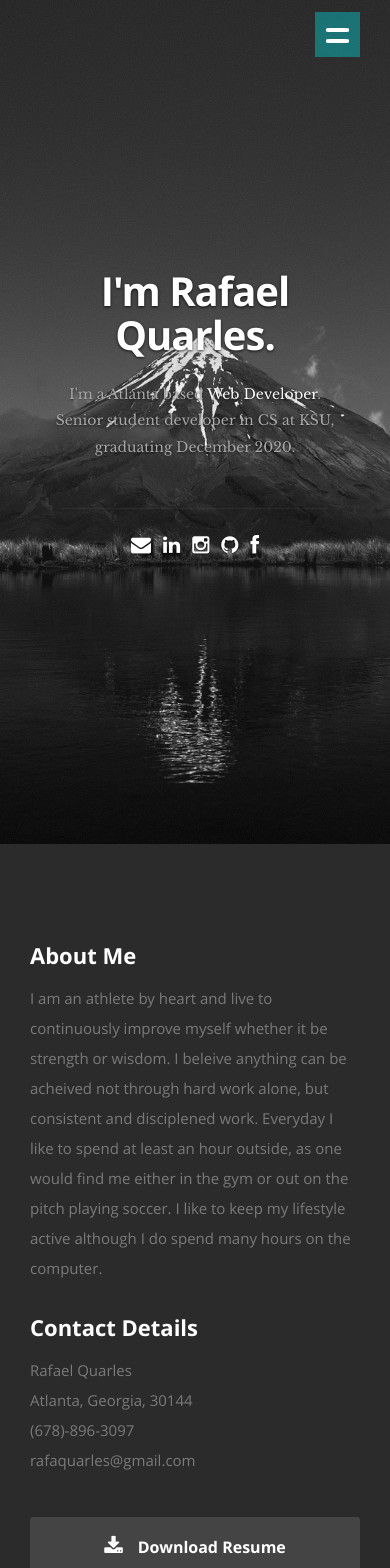
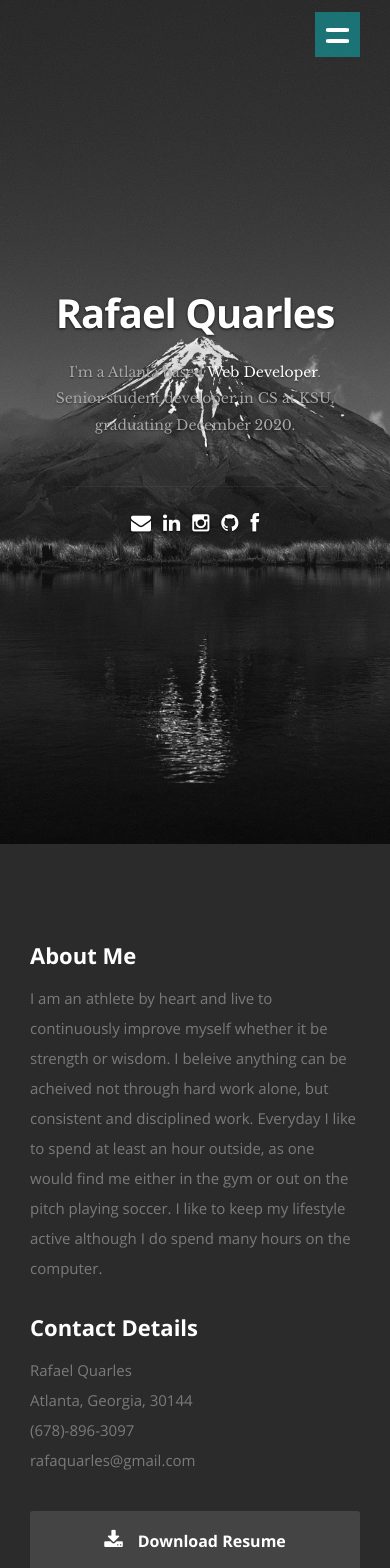
Before and after one commit to RafaelQuarles/rafaelquarles.github.io, a React (Create React App) app: page / in a window 390 px wide. Shown: the top 1568 px of the page. Built offline with nearby package versions, Linux system fonts and the light colour scheme.

Commit message:
update to mobile format

```diff
--- a/package.json
+++ b/package.json
@@ -8,6 +8,7 @@
     "@testing-library/user-event": "^7.2.1",
     "express": "^4.17.1",
     "express-favicon": "^2.0.1",
+    "framer-motion": "^1.11.1",
     "jquery": "^3.5.1",
     "path": "^0.12.7",
     "react": "^16.13.1",
@@ -17,6 +18,7 @@
     "react-scripts": "3.4.1"
   },
   "scripts": {
+    "_comment1": "before build replace below with node server.js",
     "start": "node server.js",
     "build": "react-scripts build",
     "test": "react-scripts test",
--- a/public/css/default.css
+++ b/public/css/default.css
@@ -705,15 +705,14 @@ properly.
 @media only screen and (max-width: 900px) {
 
    /* block grids on small screens */
-   .s-bgrid-sixths [class*="column"]   { width: 16.66667%; }
-   .s-bgrid-quarters [class*="column"] { width: 25%; }
-   .s-bgrid-thirds [class*="column"]   { width: 33.33333%; }
-   .s-bgrid-halves [class*="column"]   { width: 50%; }
+   .s-bgrid-sixths [class*="column"]   { width: 16.66667% !important; }
+   .s-bgrid-quarters [class*="column"] { width: 25% !important; }
+   .s-bgrid-thirds [class*="column"]   { width: 33.33333% !important; }
+   .s-bgrid-halves [class*="column"]   { width: 50% !important; }
 
-   /* block grids left clearing */
+   /* block grids left clearing*/
    .first { clear: none; }
    .s-first { clear: left; }
-
 }
 
 /* mobile wide/smaller tablets
@@ -727,7 +726,7 @@ properly.
 	}
    .column, .columns {
 	   width: auto !important;
-	   float: none;
+      float: left;
 	   margin-left: 0;
 	   margin-right: 0;
       padding: 0 30px;
@@ -749,6 +748,12 @@ properly.
    .row .offset-9    { margin-left: 0%; }
    .row .offset-10   { margin-left: 0%; }
    .row .offset-11   { margin-left: 0%; }
+
+   /*-- Mobile Format Fixes --*/
+   /*-------------------------*/
+
+   /* puts titles at center on mobile */
+   .header-col, .main-col { float: none !important; }
 }
 
 /* mobile narrow
--- a/public/resumeData.json
+++ b/public/resumeData.json
@@ -4,7 +4,7 @@
     "occupation":"Web Developer",
     "description":"Senior student developer in CS at KSU, graduating December 2020",
     "image":"profilepic.png",
-    "bio":"I am an athlete by heart and live to continuously improve myself whether it be strength or wisdom. I beleive anything can be acheived not through hard work alone, but consistent and disciplened work. Everyday I like to spend at least an hour outside, as one would find me either in the gym or out on the pitch playing soccer. I like to keep my lifestyle active although I do spend many hours on the computer.",
+    "bio":"I am an athlete by heart and live to continuously improve myself whether it be strength or wisdom. I beleive anything can be acheived not through hard work alone, but consistent and disciplined work. Everyday I like to spend at least an hour outside, as one would find me either in the gym or out on the pitch playing soccer. I like to keep my lifestyle active although I do spend many hours on the computer.",
     "contactmessage":"Thanks for stopping by my site, hope to hear from you soon!",
     "email": "rafaquarles@gmail.com",
     "phone": "(678)-896-3097",
@@ -14,7 +14,7 @@
       "state":"Georgia",
       "zip": "30144"
     },
-    "website": "http://www.rafaqdev.com",
+    "website": "http://www.rafaqdev.herokuapp.com",
     "resumedownload":"rafaelquarles.pdf",
     "social":[
       {
@@ -136,24 +136,6 @@
         "category":"Description for Project 1",
         "image":"projectcover.jpg",
         "url":"#link"
-      },
-      {
-        "title":"Project 1",
-        "category":"Description for Project 1",
-        "image":"projectcover.jpg",
-        "url":"#link"
-      },
-      {
-        "title":"Project 1",
-        "category":"Description for Project 1",
-        "image":"projectcover.jpg",
-        "url":"#link"
-      },
-      {
-        "title":"Project 1",
-        "category":"Description for Project 1",
-        "image":"projectcover.jpg",
-        "url":"#link"
       }
     ]
   },
--- a/src/Components/About.js
+++ b/src/Components/About.js
@@ -24,7 +24,7 @@ class About extends Component {
          </div>
          <div className="nine columns main-col">
 
-            <h2>About Me</h2>
+            <h2 className="s-first">About Me</h2>
             <p>{bio}</p>
 
             <div className="row">
--- a/src/Components/Footer.js
+++ b/src/Components/Footer.js
@@ -18,7 +18,7 @@ class Footer extends Component {
               {networks}
            </ul>
 
-           <ul className="copyright">
+           <ul className="copyright align-center">
               <li>&copy; Copyright 2020 Rafael Quarles</li>
            </ul>
 
--- a/src/Components/Header.js
+++ b/src/Components/Header.js
@@ -34,7 +34,7 @@ class Header extends Component {
 
       <div className="row banner">
          <div className="banner-text">
-            <h1 className="responsive-headline">I'm {name}.</h1>
+            <h1 className="responsive-headline">{name}</h1>
             <h3>I'm a {city} based <span>{occupation}</span>. {description}.</h3>
             <br /><hr />
             <ul className="social">
--- a/src/Components/Portfolio.js
+++ b/src/Components/Portfolio.js
@@ -32,7 +32,7 @@ class Portfolio extends Component {
 
             <h1>Check Out Some of My Works.</h1>
 
-            <div id="portfolio-wrapper" className="bgrid-quarters s-bgrid-thirds cf">
+            <div id="portfolio-wrapper" className="bgrid-quarters cf align-center">
                 {projects}
             </div>
           </div>
--- a/src/Components/Resume.js
+++ b/src/Components/Resume.js
@@ -23,8 +23,9 @@ class Resume extends Component {
       var programs = this.props.data.programs.map(function(programs){
         var programsImage = 'images/programs/'+programs.image;
         return <div className="columns programs">
-        <div key={programs.title}> {/*<h3>{programs.title}</h3>*/}
+        <div key={programs.title}>
         <img alt={programs.image} src={programsImage} />
+        <h5 >{programs.title}</h5>
         {/*<p>{programs.description}</p>*/}</div>
         </div>
       })
@@ -52,7 +53,7 @@ class Resume extends Component {
           <h1><span>Skills</span></h1>
         </div>
         <div className="nine columns main-col">
-          <ul className="bgrid-thirds s-grid-halves cf align-center">
+          <ul className="bgrid-thirds s-bgrid-halves align-center">
           {programs}
           </ul>
         </div>
```
Also changed, not shown: 1 other file (tests, documents, lock files or other folders).
